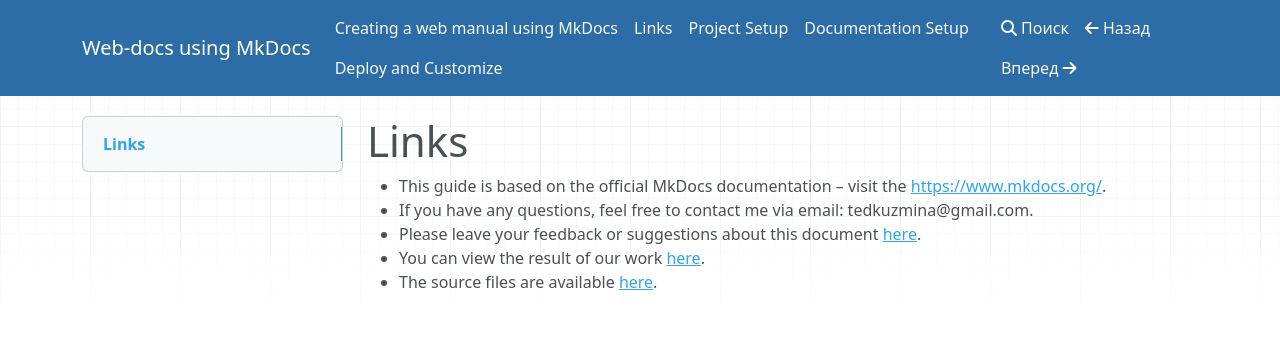
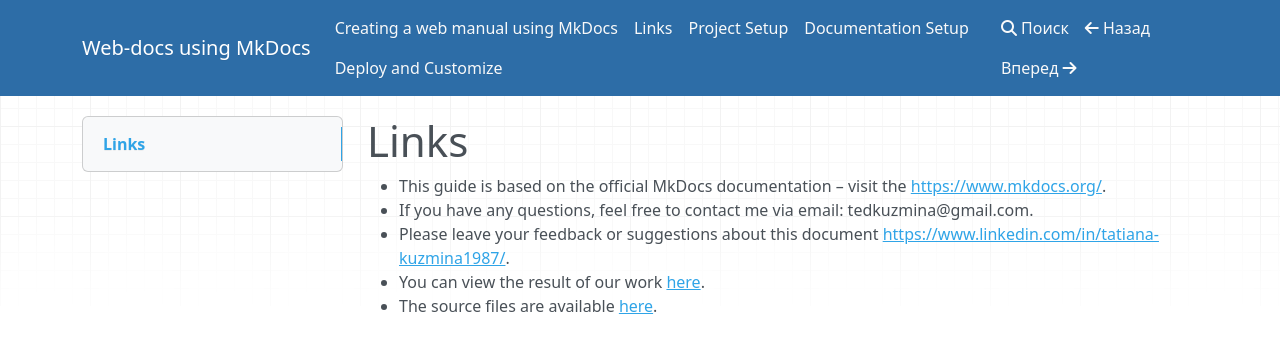
Before and after one commit to MkDocs-web-docs/how-to-create-web-docs, a plain HTML site: page Links/index.html in a window 1280 px wide. Drawn offline with nearby package versions, Linux system fonts and the light colour scheme.

Commit message:
Deployed  with MkDocs version: 1.6.1

```diff
--- a/Links/index.html
+++ b/Links/index.html
@@ -99,8 +99,8 @@
 <ul>
 <li>This guide is based on the official MkDocs documentation – visit the <a href="https://www.mkdocs.org/">https://www.mkdocs.org/</a>.</li>
 <li>If you have any questions, feel free to contact me via email: tedkuzmina@gmail.com.</li>
-<li>Please leave your feedback or suggestions about this document <a href="">here</a>.</li>
-<li>You can view the result of our work <a href="https://how-to-create-web-docs.github.io/web-docs/">here</a>.</li>
+<li>Please leave your feedback or suggestions about this document <a href="https://www.linkedin.com/in/tatiana-kuzmina1987/">https://www.linkedin.com/in/tatiana-kuzmina1987/</a>.</li>
+<li>You can view the result of our work <a href="https://mkdocs-web-docs.github.io/how-to-create-web-docs/">here</a>.</li>
 <li>The source files are available <a href="https://github.com/how-to-create-web-docs/web-docs">here</a>.</li>
 </ul></div>
             </div>
```
Also changed, not shown: index.html (+1 -1 lines), search/search_index.json (+1 -1 lines).
